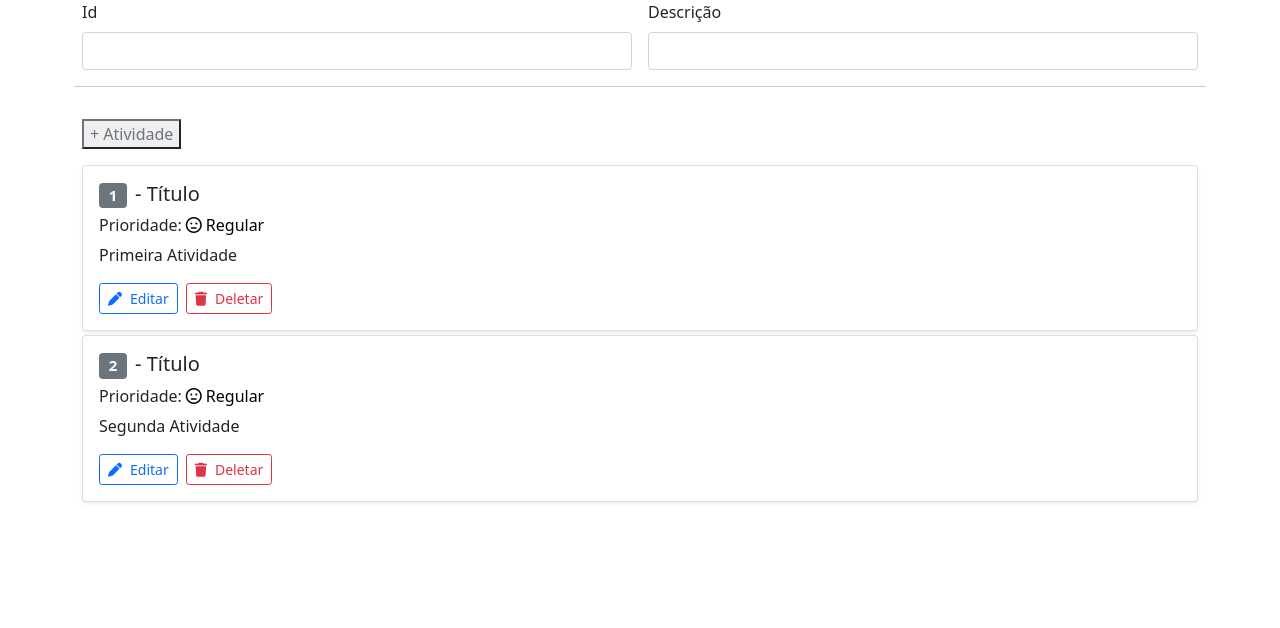
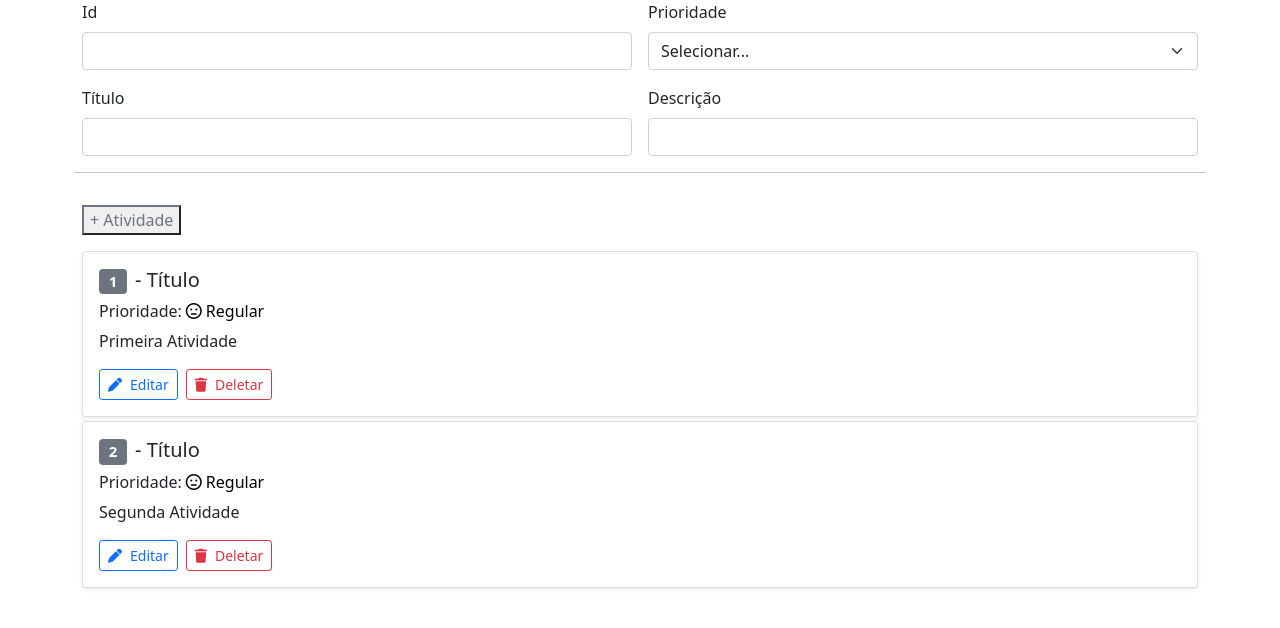
Before and after one commit to GustavoBauny/FullStack-ReactDotNet, a React (Create React App) app: page / in a window 1280 px wide. Shown: the top 628 px of the page. Built offline with nearby package versions, Linux system fonts and the light colour scheme.

Commit message:
Evoluindo form

```diff
--- a/src/App.js
+++ b/src/App.js
@@ -5,12 +5,16 @@ import './App.css';
 
 let initialState = [
   {
-    "id": 1,
-    "descricao": "Primeira Atividade"
+    id: 1,
+    prioridade: '2',
+    titulo: "Título",
+    descricao: "Primeira Atividade",
   },
   {
-    "id": 2,
-    "descricao": "Segunda Atividade"
+    id: 2,
+    prioridade: '2',
+    titulo: "Título",
+    descricao: "Segunda Atividade",
   },
 ];
 
@@ -22,20 +26,61 @@ function App() {
     e.preventDefault();
     const atividade = {
       id: document.getElementById('id').value,
+      prioridade: document.getElementById('id').value,
+      titulo: document.getElementById('descricao').value,
       descricao: document.getElementById('descricao').value,
     };
     setAtividades([...atividades, { ...atividade }]);
+  }
+
+  function prioridadeLabel(param) {
+    switch (param) {
+      case '1':
+        return "Baixa";
+      case '2':
+        return "Regular";
+      case '3':
+        return "Alta";
+      default:
+        return "Não definido";
+    }
+  }
+
+  function prioridadeStyle(param) {
+    switch (param) {
+      case '1':
+        return "smile";
+      case '2':
+        return "meh";
+      case '3':
+        return "frown";
+      default:
+        return "Não definido";
+    }
   }
 
   return (
     <>
       <form className="row g-3">
         <div className="col-md-6">
-          <label htmlFor="inputEmail4" className="form-label">Id</label>
+          <label className="form-label">Id</label>
           <input id="id" type="text" className="form-control" />
         </div>
         <div className="col-md-6">
-          <label htmlFor="inputEmail4" className="form-label">Descrição</label>
+          <label className="form-label">Prioridade</label>
+          <select id="prioridade" className="form-select">
+            <option defaultValue="0">Selecionar...</option>
+            <option value="1">Baixa</option>
+            <option value="2">Regular</option>
+            <option value="3">Alta</option>
+          </select>
+        </div>
+        <div className="col-md-6">
+          <label className="form-label">Título</label>
+          <input id="titulo" type="text" className="form-control" />
+        </div>
+        <div className="col-md-6">
+          <label className="form-label">Descrição</label>
           <input id="descricao" type="text" className="form-control" />
         </div>
         <hr />
@@ -54,13 +99,13 @@ function App() {
               <div className='.d-flex.justif-content-between'>
                 <h5 className='card-title'>
                   <span className="badge bg-secondary me-2">{ativ.id}</span>
-                  - Título
+                  - {ativ.titulo}
                 </h5>
                 <h6>
                   Prioridade:
                   <span className='ms-1 text-black'>
-                    <i className='me-1 far fa-meh'></i>
-                    Regular
+                    <i className={'me-1 far fa-' + prioridadeStyle(ativ.prioridade)}></i>
+                    {prioridadeLabel(ativ.prioridade)}
                   </span>
                 </h6>
               </div>
```
Lines whose indentation alone changed are shown as unchanged.
